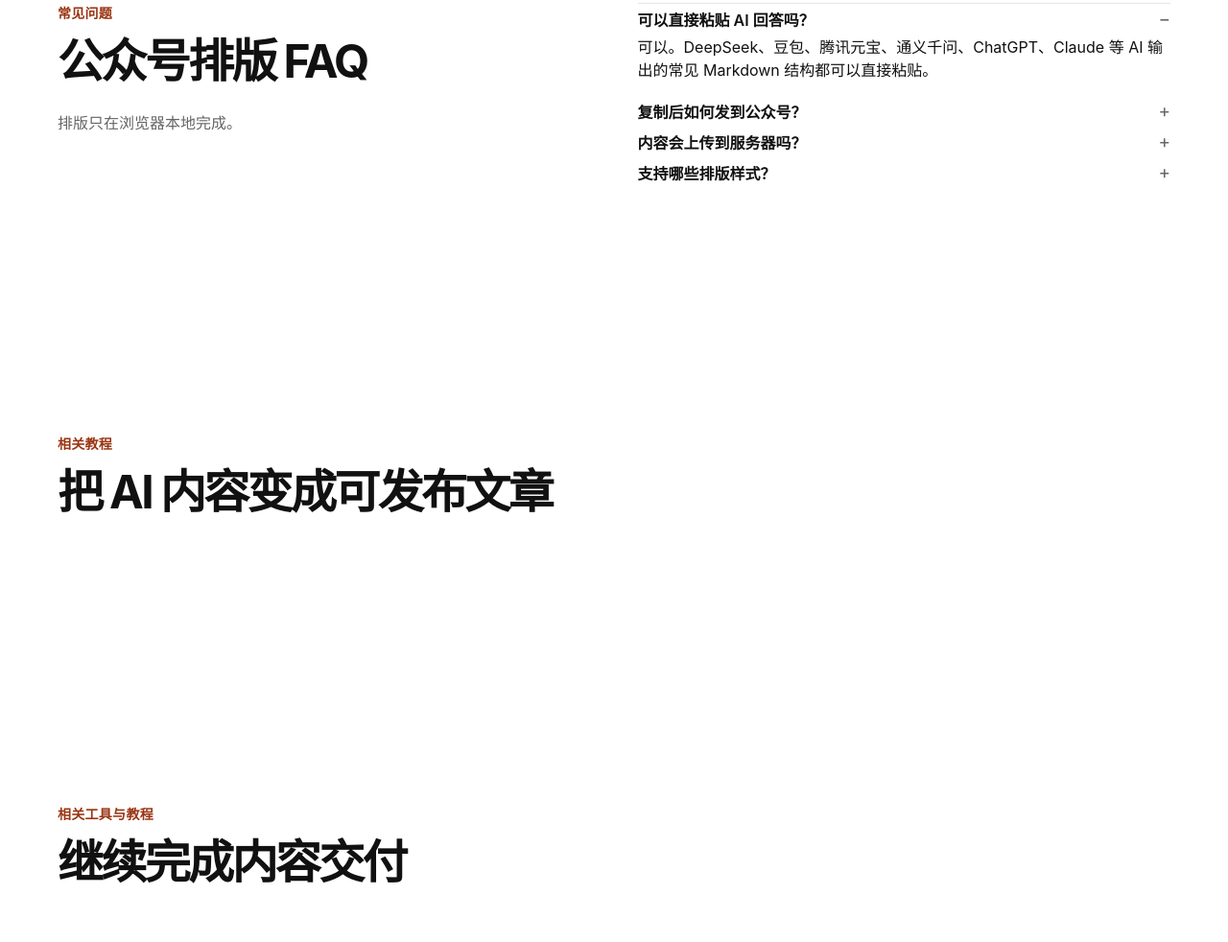
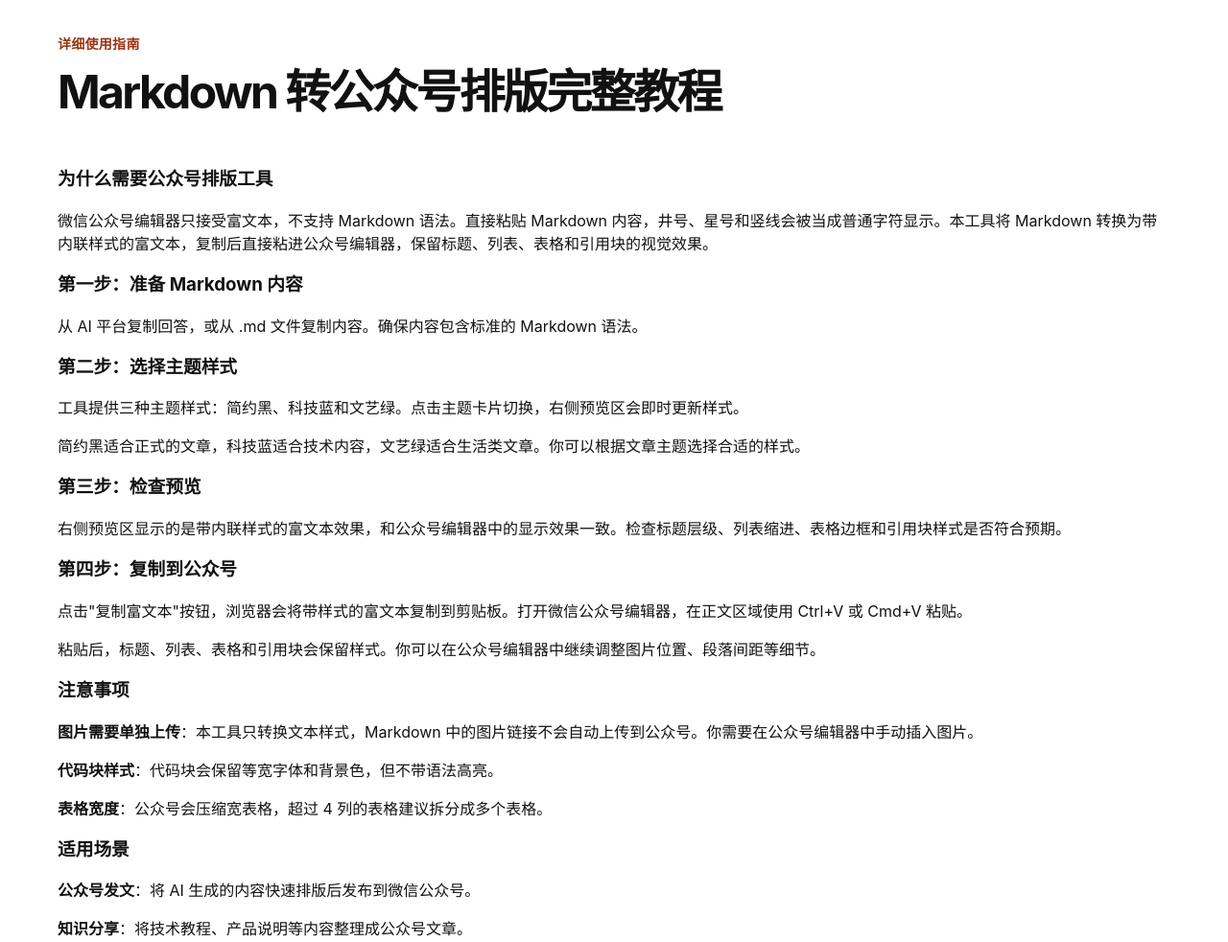
Before and after one commit to zhltzh/AI-Convert, a plain HTML site: page zh/tools/wechat-format.html in a window 1280 px wide. Shown: the part 2756-3738 px from the top of the page at 96% size. Drawn offline with Linux system fonts and the light colour scheme.

Commit message:
SEO: 补回 2 个工具页的详细使用指南
- markdown-table-to-excel、wechat-format 的 tool-guide 段落在修复乱码时丢失
- 已重新补入，工具页使用指南覆盖恢复 6/6

```diff
--- a/zh/tools/wechat-format.html
+++ b/zh/tools/wechat-format.html
@@ -31,6 +31,33 @@
       <div class="share-bar"><div class="container"><div class="share-links"></div></div></div>
       <section class="section tool-shot"><div class="container"><figure class="tool-shot__figure"><img src="../../images/wechat-format-ui.webp" alt="Markdown 转公众号排版界面：左侧 Markdown 源文本，右侧带内联样式的富文本预览，可一键复制到微信公众号编辑器" width="2560" height="1856" loading="lazy" decoding="async" /><figcaption>右侧是带内联样式的成品，复制后粘进公众号编辑器不会丢排版。</figcaption></figure></div></section>
       <section class="section tool-content"><div class="container"><div class="section-heading"><div><p class="eyebrow">发布流程</p><h2>从 AI 回答到公众号文章</h2></div></div><div class="tool-content__grid"><article class="info-card"><span>01</span><h3>粘贴内容</h3><p>保留 AI 回答中的标题、列表、引用和表格结构。</p></article><article class="info-card"><span>02</span><h3>检查预览</h3><p>选择适合文章的配色，并检查标题层级和段落间距。</p></article><article class="info-card"><span>03</span><h3>复制发布</h3><p>复制富文本后，直接粘贴到微信公众号编辑器。</p></article></div></div></section>
+
+<section class="section tool-guide" aria-labelledby="guide-title">
+<div class="container">
+<div class="section-heading"><div><p class="eyebrow">详细使用指南</p><h2 id="guide-title">Markdown 转公众号排版完整教程</h2></div></div>
+<div class="tool-guide__content">
+<h3>为什么需要公众号排版工具</h3>
+<p>微信公众号编辑器只接受富文本，不支持 Markdown 语法。直接粘贴 Markdown 内容，井号、星号和竖线会被当成普通字符显示。本工具将 Markdown 转换为带内联样式的富文本，复制后直接粘进公众号编辑器，保留标题、列表、表格和引用块的视觉效果。</p>
+<h3>第一步：准备 Markdown 内容</h3>
+<p>从 AI 平台复制回答，或从 .md 文件复制内容。确保内容包含标准的 Markdown 语法。</p>
+<h3>第二步：选择主题样式</h3>
+<p>工具提供三种主题样式：简约黑、科技蓝和文艺绿。点击主题卡片切换，右侧预览区会即时更新样式。</p>
+<p>简约黑适合正式的文章，科技蓝适合技术内容，文艺绿适合生活类文章。你可以根据文章主题选择合适的样式。</p>
+<h3>第三步：检查预览</h3>
+<p>右侧预览区显示的是带内联样式的富文本效果，和公众号编辑器中的显示效果一致。检查标题层级、列表缩进、表格边框和引用块样式是否符合预期。</p>
+<h3>第四步：复制到公众号</h3>
+<p>点击"复制富文本"按钮，浏览器会将带样式的富文本复制到剪贴板。打开微信公众号编辑器，在正文区域使用 Ctrl+V 或 Cmd+V 粘贴。</p>
+<p>粘贴后，标题、列表、表格和引用块会保留样式。你可以在公众号编辑器中继续调整图片位置、段落间距等细节。</p>
+<h3>注意事项</h3>
+<p><strong>图片需要单独上传</strong>：本工具只转换文本样式，Markdown 中的图片链接不会自动上传到公众号。你需要在公众号编辑器中手动插入图片。</p>
+<p><strong>代码块样式</strong>：代码块会保留等宽字体和背景色，但不带语法高亮。</p>
+<p><strong>表格宽度</strong>：公众号会压缩宽表格，超过 4 列的表格建议拆分成多个表格。</p>
+<h3>适用场景</h3>
+<p><strong>公众号发文</strong>：将 AI 生成的内容快速排版后发布到微信公众号。</p>
+<p><strong>知识分享</strong>：将技术教程、产品说明等内容整理成公众号文章。</p>
+</div>
+</div>
+</section>
       <section class="section tool-faq" aria-labelledby="faq-title"><div class="container faq__layout"><div><p class="eyebrow">常见问题</p><h2 id="faq-title">公众号排版 FAQ</h2><p>排版只在浏览器本地完成。</p></div><div class="faq__list"><details open><summary>可以直接粘贴 AI 回答吗？</summary><p>可以。DeepSeek、豆包、腾讯元宝、通义千问、ChatGPT、Claude 等 AI 输出的常见 Markdown 结构都可以直接粘贴。</p></details><details><summary>复制后如何发到公众号？</summary><p>点击“复制排版内容”，再粘贴到微信公众号编辑器。发布前建议检查图片、链接和数据准确性。</p></details><details><summary>内容会上传到服务器吗？</summary><p>不会。解析、预览和复制操作均在当前浏览器本地完成。</p></details><details><summary>支持哪些排版样式？</summary><p>目前提供简约黑、森林绿与海洋蓝三种基础文章配色，可在预览后选择。</p></details></div></div></section>
       <section class="section"><div class="container"><p class="eyebrow">相关教程</p><h2>把 AI 内容变成可发布文章</h2><p><a class="text-link" href="../guides/ai-content-to-wechat.html">查看 AI 内容排版到公众号的完整步骤 →</a></p></div></section>
       <section class="section"><div class="container"><p class="eyebrow">相关工具与教程</p><h2>继续完成内容交付</h2><p><a class="text-link" href="markdown-to-word.html">Markdown 转 Word →</a>　<a class="text-link" href="markdown-to-pdf.html">Markdown 转 PDF →</a>　<a class="text-link" href="../guides/ai-content-to-wechat.html">AI 内容排版到公众号教程 →</a></p></div></section>
```
Also changed, not shown: zh/tools/markdown-table-to-excel.html (+20 -0 lines).
